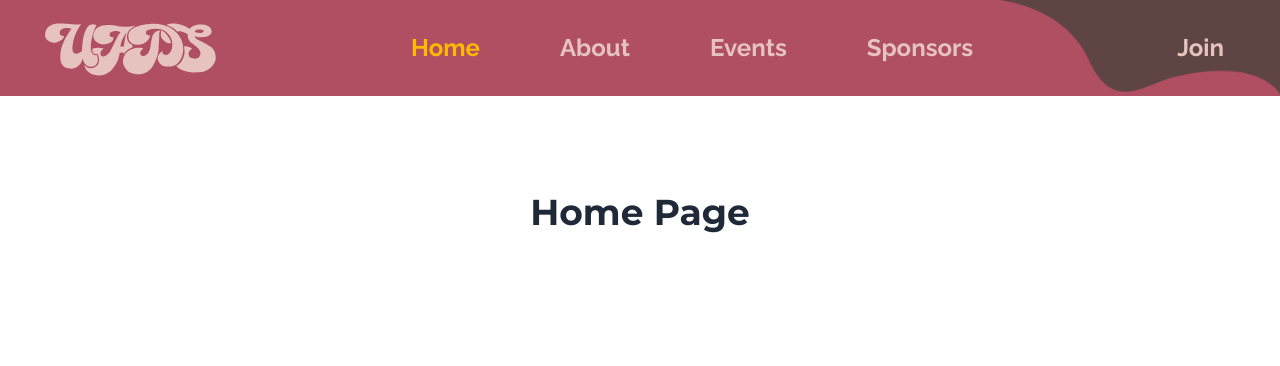
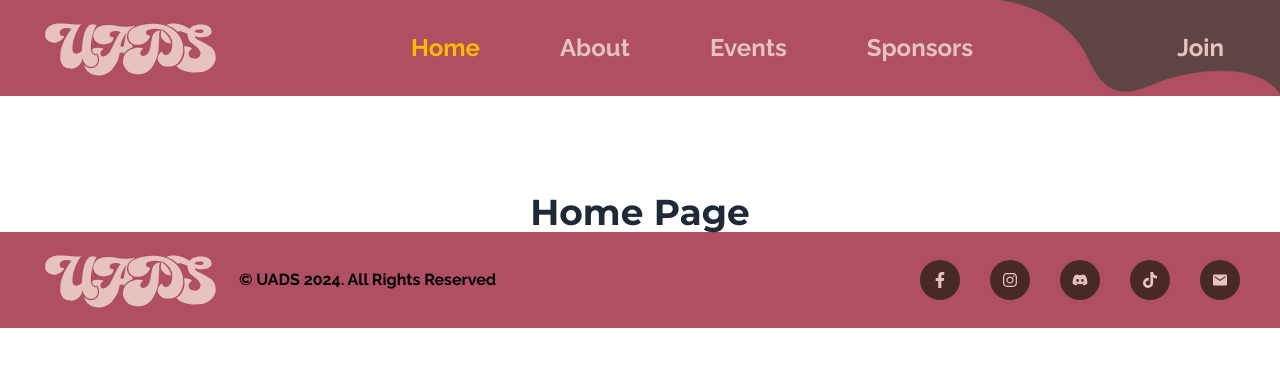
Before and after one commit to UoaWDCC/uads-member-app-v2, a React (Vite) app in the folder web/: page / in a window 1280 px wide. Shown: the top 366 px of the page. Built offline with nearby package versions, Linux system fonts and the light colour scheme.

Commit message:
UADS-62 feat: Created Footer component

```diff
--- /dev/null
+++ b/web/src/components/Footer.tsx
@@ -0,0 +1,21 @@
+import { NavLink } from "react-router-dom";
+import logo from "../assets/uads_logo.svg";
+import Socials from "./Socials";
+
+export default function Footer() {
+	return (
+		<div className="max-w-screen bg-pink px-10 py-4">
+			<div className="flex flex-col lg:flex-row justify-between items-center space-y-4 lg:space-y-0">
+				<div className="flex items-center space-x-4">
+					<NavLink to={"/"}>
+						<img src={logo} alt="UADS Logo" className="w-[183px] h-[64px]" />
+					</NavLink>
+					<p className="font-raleway text-black font-bold">&copy; UADS 2024. All Rights Reserved</p>
+				</div>
+				<div className="flex justify-center w-full lg:w-auto">
+					<Socials />
+				</div>
+			</div>
+		</div>
+	);
+}
--- /dev/null
+++ b/web/src/components/Socials.tsx
@@ -0,0 +1,41 @@
+import { Link } from "react-router-dom";
+import { FaFacebookF, FaInstagram, FaDiscord, FaTiktok } from "react-icons/fa";
+import { IoMdMail } from "react-icons/io";
+
+export default function Socials() {
+	return (
+		<>
+			<div className="w-80 flex justify-between items-center">
+				<div className="w-10 h-10 bg-brown flex justify-center items-center rounded-full hover:bg-light-pink cursor-pointer group">
+					<Link to="https://www.facebook.com/uoadessertsociety" target="_blank">
+						<FaFacebookF className="text-light-pink group-hover:text-black" />
+					</Link>
+				</div>
+
+				<div className="w-10 h-10 bg-brown flex justify-center items-center rounded-full hover:bg-light-pink cursor-pointer group">
+					<Link to="https://www.instagram.com/uoadessertsociety/" target="_blank">
+						<FaInstagram className="text-light-pink group-hover:text-black" />
+					</Link>
+				</div>
+
+				<div className="w-10 h-10 bg-brown flex justify-center items-center rounded-full hover:bg-light-pink cursor-pointer group">
+					<Link to="https://www.instagram.com/uoadessertsociety/" target="_blank">
+						<FaDiscord className="text-light-pink group-hover:text-black" />
+					</Link>
+				</div>
+
+				<div className="w-10 h-10 bg-brown flex justify-center items-center rounded-full hover:bg-light-pink cursor-pointer group">
+					<Link to="https://www.tiktok.com/@uoadessertsociety?_t=8mQ3asFY7Pz&_r=1" target="_blank">
+						<FaTiktok className="text-light-pink group-hover:text-black" />
+					</Link>
+				</div>
+
+				<div className="w-10 h-10 bg-brown flex justify-center items-center rounded-full hover:bg-light-pink cursor-pointer group">
+					<Link to="mailto: uoadessertsociety@gmail.com" target="_blank">
+						<IoMdMail className="text-light-pink group-hover:text-black" />
+					</Link>
+				</div>
+			</div>
+		</>
+	);
+}
--- a/web/src/pages/Home.tsx
+++ b/web/src/pages/Home.tsx
@@ -1,4 +1,5 @@
 import Navbar from "../components/Navbar";
+import Footer from "@components/Footer";
 
 export default function Home() {
 	return (
@@ -7,6 +8,7 @@ export default function Home() {
 			<div className="container px-4 pt-24 mx-auto content-center">
 				<h1 className=" text-center text-3xl font-bold text-gray-900 sm:text-4xl dark:text-white">Home Page</h1>
 			</div>
+			<Footer />
 		</>
 	);
 }
```
